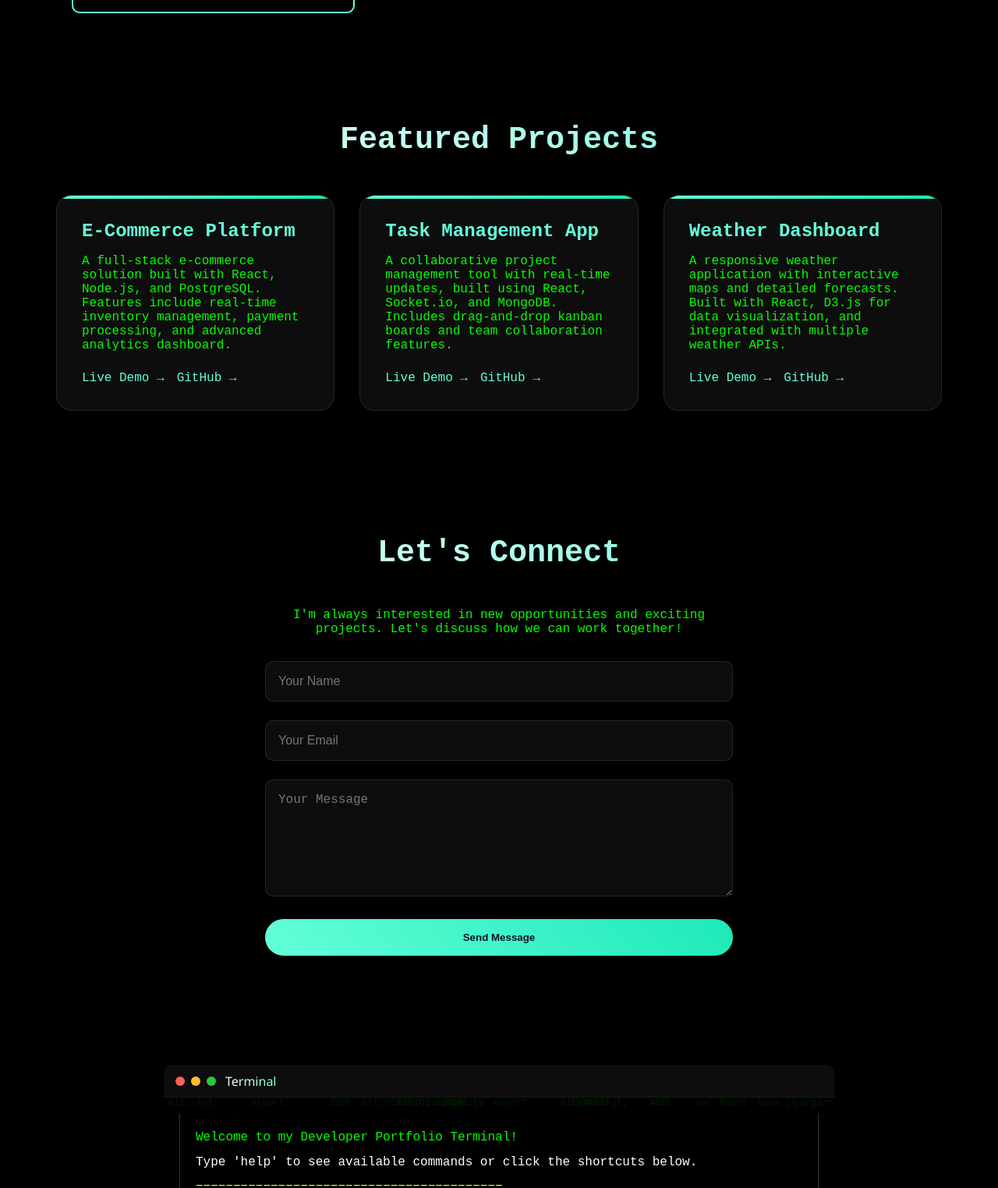
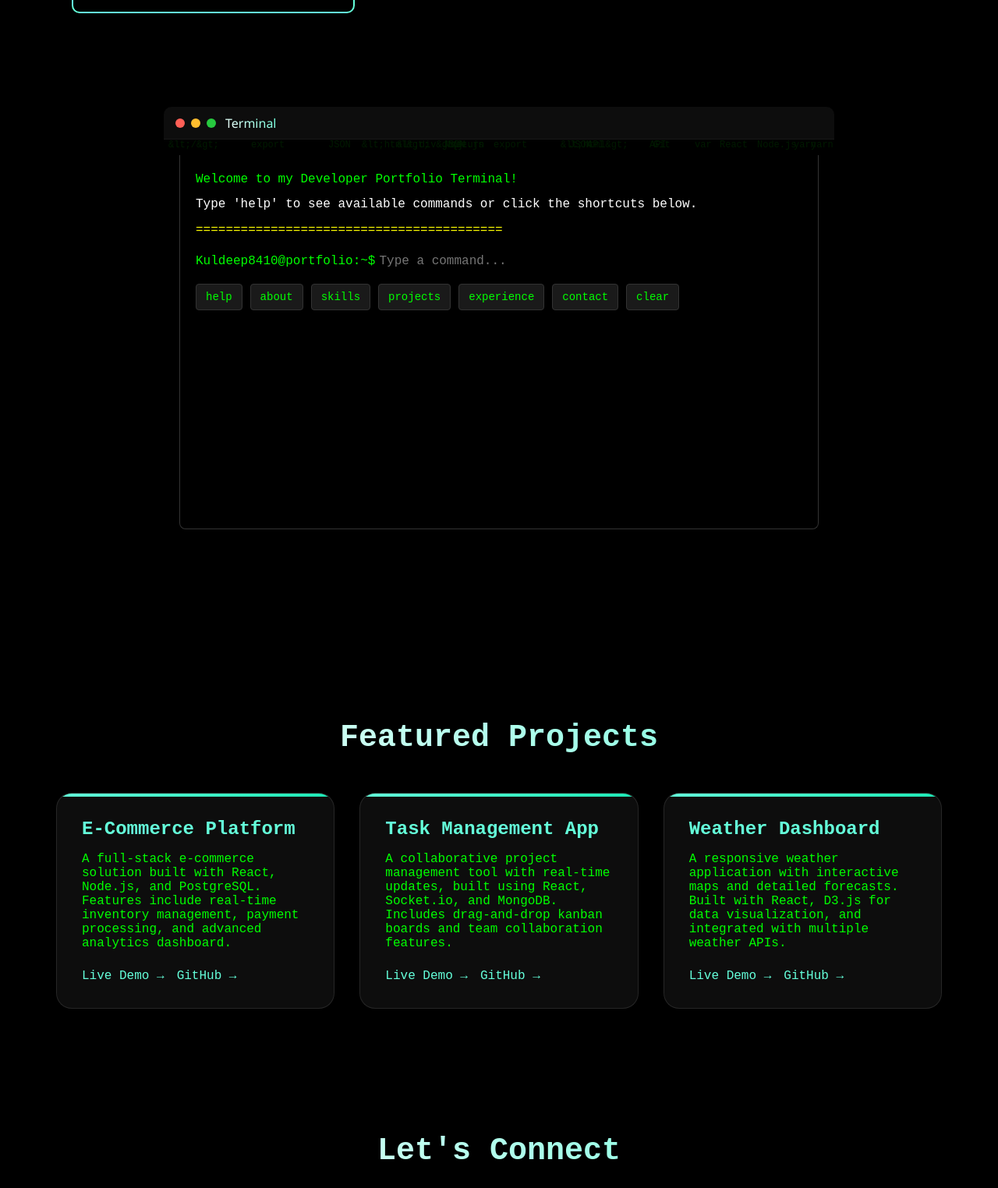
Before and after one commit to Kuldeep8410/my-portfolio, a plain HTML site: page index.html in a window 1280 px wide. Shown: the part 1276-2800 px from the top of the page at 78% size. Drawn offline with Linux system fonts and the light colour scheme.

Commit message:
index.html

```diff
--- a/index.html
+++ b/index.html
@@ -499,9 +499,14 @@
         <div class="particles"></div>
         <div class="hero-content">
             <h1>Kuldeep Sharma</h1>
-            <p>B.Tech Computer Science student with hands-on experience in full-stack development, specializing in the MERN stack, Next.js, and TypeScript. Building scalable, real-world applications and contributing to collaborative coding environments. Solved 200+ DSA problems across platforms like LeetCode and Coding Ninjas, showcasing strong problem-solving and
-algorithmic thinking. Proficient in JavaScript, TypeScript, Java, Python, C++, and SQL, with a solid grasp of object-oriented programming and system design principles. Passionate about learning modern web technologies and excited to contribute to innovative, impact-driven projects.
-</p>
+            <p>B.Tech Computer Science student with hands-on experience in full-stack development, specializing in the
+                MERN stack, Next.js, and TypeScript. Building scalable, real-world applications and contributing to
+                collaborative coding environments. Solved 200+ DSA problems across platforms like LeetCode and Coding
+                Ninjas, showcasing strong problem-solving and
+                algorithmic thinking. Proficient in JavaScript, TypeScript, Java, Python, C++, and SQL, with a solid
+                grasp of object-oriented programming and system design principles. Passionate about learning modern web
+                technologies and excited to contribute to innovative, impact-driven projects.
+            </p>
             <a href="#contact" class="cta-button" onclick="scrollToSection('contact')">Let's Work Together</a>
         </div>
     </section>
@@ -515,9 +520,13 @@ algorithmic thinking. Proficient in JavaScript, TypeScript, Java, Python, C++, a
                     👨‍💻</div>
             </div>
             <div>
-                <p>B.Tech Computer Science student with hands-on experience in full-stack development, specializing in the MERN stack, Next.js, and TypeScript. Building scalable, real-world applications and contributing to collaborative coding environments. Solved 200+ DSA problems across platforms like LeetCode and Coding Ninjas, showcasing strong problem-solving and
-algorithmic thinking. Proficient in JavaScript, TypeScript, Java, Python, C++, and SQL, with a solid grasp of object-oriented programming and system design principles.
-.</p>
+                <p>B.Tech Computer Science student with hands-on experience in full-stack development, specializing in
+                    the MERN stack, Next.js, and TypeScript. Building scalable, real-world applications and contributing
+                    to collaborative coding environments. Solved 200+ DSA problems across platforms like LeetCode and
+                    Coding Ninjas, showcasing strong problem-solving and
+                    algorithmic thinking. Proficient in JavaScript, TypeScript, Java, Python, C++, and SQL, with a solid
+                    grasp of object-oriented programming and system design principles.
+                    .</p>
                 <!-- <p>When I'm not coding, you can find me exploring new technologies, contributing to open-source
                     projects, or sharing knowledge with the developer community.</p> -->
                 <div class="skills-grid">
@@ -533,6 +542,34 @@ algorithmic thinking. Proficient in JavaScript, TypeScript, Java, Python, C++, a
                     <div class="skill-tag">GraphQL</div>
                 </div>
             </div>
+        </div>
+    </section>
+    <section style="max-width:900px; margin:40px auto; padding:20px;
+    border-radius:16px; box-shadow:0 8px 20px rgba(0,0,0,0.3);
+    font-family: 'Segoe UI', Tahoma, Geneva, Verdana, sans-serif; color:#f5f5f5; " classname="terminal" id="terminal">
+
+        <!-- Terminal Header -->
+        <div style="display:flex; align-items:center; padding:10px 15px;
+        background:#0d0d0d; border-radius:10px 10px 0 0;
+        box-shadow:inset 0 -1px 0 rgba(255,255,255,0.05);">
+
+            <!-- Traffic light buttons -->
+            <div style="display:flex; gap:8px; margin-right:12px;">
+                <span
+                    style="width:12px; height:12px; background:#ff5f56; border-radius:50%; display:inline-block;"></span>
+                <span
+                    style="width:12px; height:12px; background:#ffbd2e; border-radius:50%; display:inline-block;"></span>
+                <span
+                    style="width:12px; height:12px; background:#27c93f; border-radius:50%; display:inline-block;"></span>
+            </div>
+
+            <!-- Terminal title -->
+            <h2 style="margin:0; font-size:1rem; font-weight:500; color:#e0e0e0;">Terminal</h2>
+        </div>
+
+        <!-- Iframe Container -->
+        <div style="background:#000; border-radius:0 0 12px 12px; overflow:hidden;">
+            <iframe src="terminal.html" style="width:100%; height:600px; border:none; background:#000;"></iframe>
         </div>
     </section>
 
@@ -588,35 +625,6 @@ algorithmic thinking. Proficient in JavaScript, TypeScript, Java, Python, C++, a
                 </div>
                 <button type="submit" class="submit-btn">Send Message</button>
             </form>
-        </div>
-    </section>
-
-    <section style="max-width:900px; margin:40px auto; padding:20px;
-    border-radius:16px; box-shadow:0 8px 20px rgba(0,0,0,0.3);
-    font-family: 'Segoe UI', Tahoma, Geneva, Verdana, sans-serif; color:#f5f5f5; " classname="terminal" id="terminal">
-
-        <!-- Terminal Header -->
-        <div style="display:flex; align-items:center; padding:10px 15px;
-        background:#0d0d0d; border-radius:10px 10px 0 0;
-        box-shadow:inset 0 -1px 0 rgba(255,255,255,0.05);">
-
-            <!-- Traffic light buttons -->
-            <div style="display:flex; gap:8px; margin-right:12px;">
-                <span
-                    style="width:12px; height:12px; background:#ff5f56; border-radius:50%; display:inline-block;"></span>
-                <span
-                    style="width:12px; height:12px; background:#ffbd2e; border-radius:50%; display:inline-block;"></span>
-                <span
-                    style="width:12px; height:12px; background:#27c93f; border-radius:50%; display:inline-block;"></span>
-            </div>
-
-            <!-- Terminal title -->
-            <h2 style="margin:0; font-size:1rem; font-weight:500; color:#e0e0e0;">Terminal</h2>
-        </div>
-
-        <!-- Iframe Container -->
-        <div style="background:#000; border-radius:0 0 12px 12px; overflow:hidden;">
-            <iframe src="terminal.html" style="width:100%; height:600px; border:none; background:#000;"></iframe>
         </div>
     </section>
 
--- a/terminal.html
+++ b/terminal.html
@@ -431,7 +431,7 @@
             line.className = 'terminal-line';
 
             if (prompt) {
-                line.innerHTML = `<span class="prompt">developer@portfolio:~$</span> <span class="user-input">${content}</span>`;
+                line.innerHTML = `<span class="prompt">kuldeep8410@portfolio:~$</span> <span class="user-input">${content}</span>`;
             } else {
                 line.innerHTML = content;
             }
```
